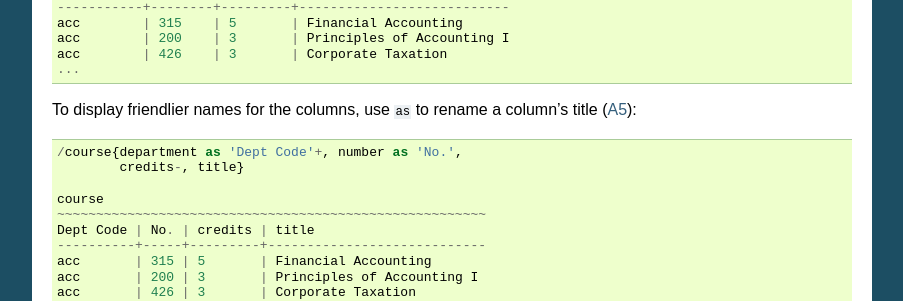
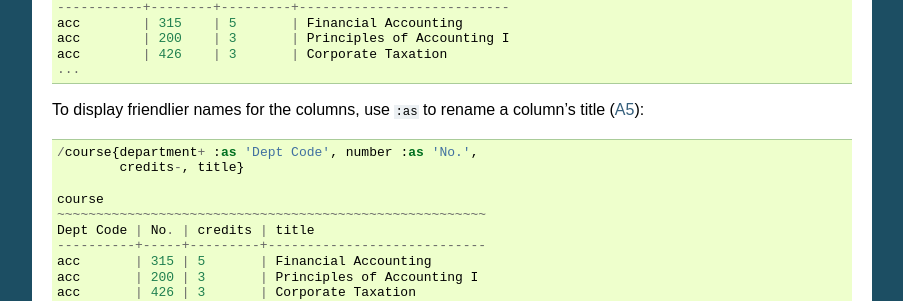
Before and after one commit to prometheusresearch/htsql, a Sphinx documentation site: the page built from doc/tutorial.rst, in a window 1280 px wide and 900 px high, scrolled down 2525 px. Shown: the part 155-456 px from the top of the window, without its empty margins (198-1101 px from the left). Built offline with Sphinx 7.4.7, drawn with Linux system fonts in a browser that asks for light colours.

```diff
--- a/doc/tutorial.rst
+++ b/doc/tutorial.rst
@@ -185,10 +185,10 @@ order on ``department`` and then descending on ``credits`` (A4_)::
     http://demo.htsql.org
     /course{department+, number, credits-, title}
 
-To display friendlier names for the columns, use ``as`` to rename a
+To display friendlier names for the columns, use ``:as`` to rename a
 column's title (A5_)::
 
-    /course{department as 'Dept Code'+, number as 'No.',
+    /course{department+ :as 'Dept Code', number :as 'No.',
             credits-, title}
 
     course
```
Also changed, not shown: other parts of doc/tutorial.rst (+1 -1 lines).
